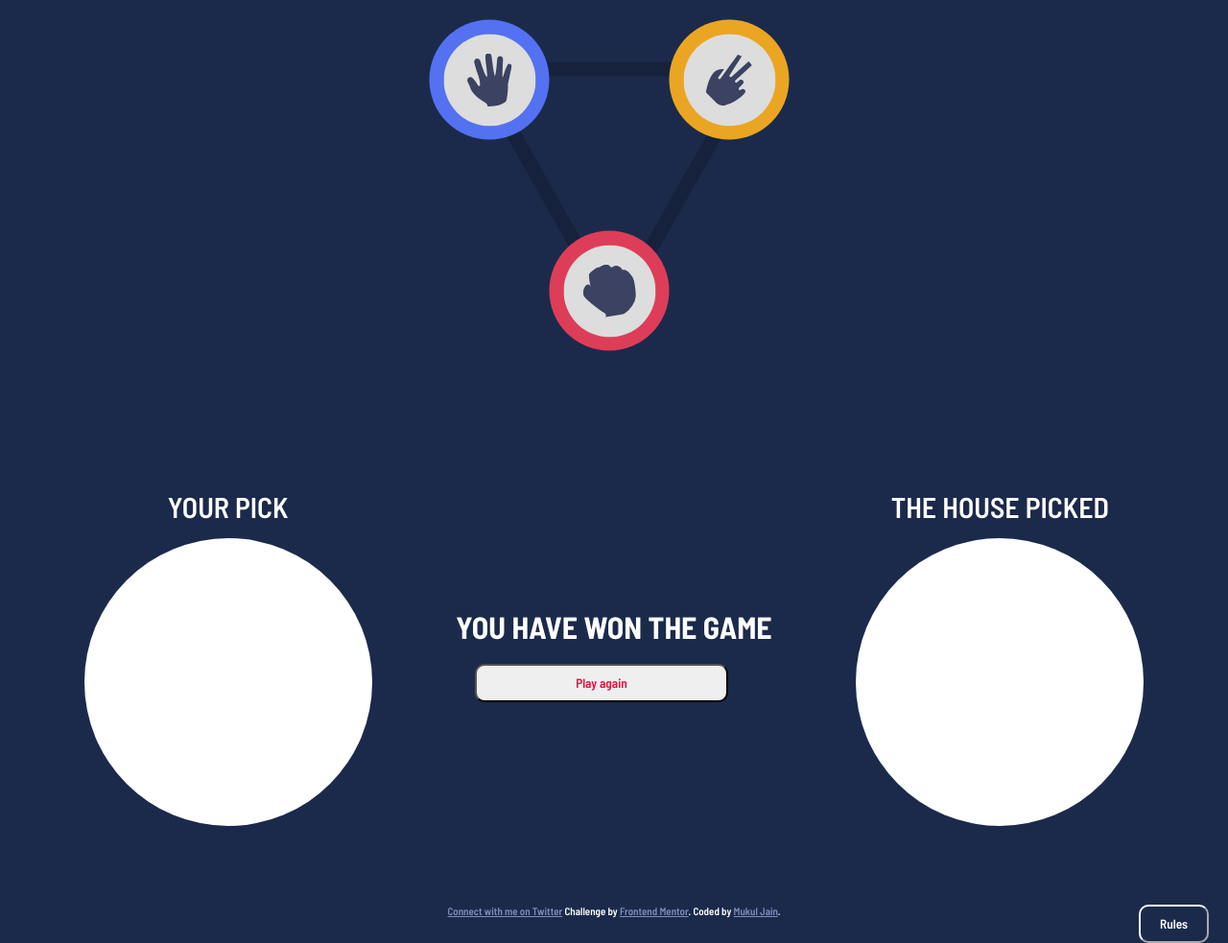
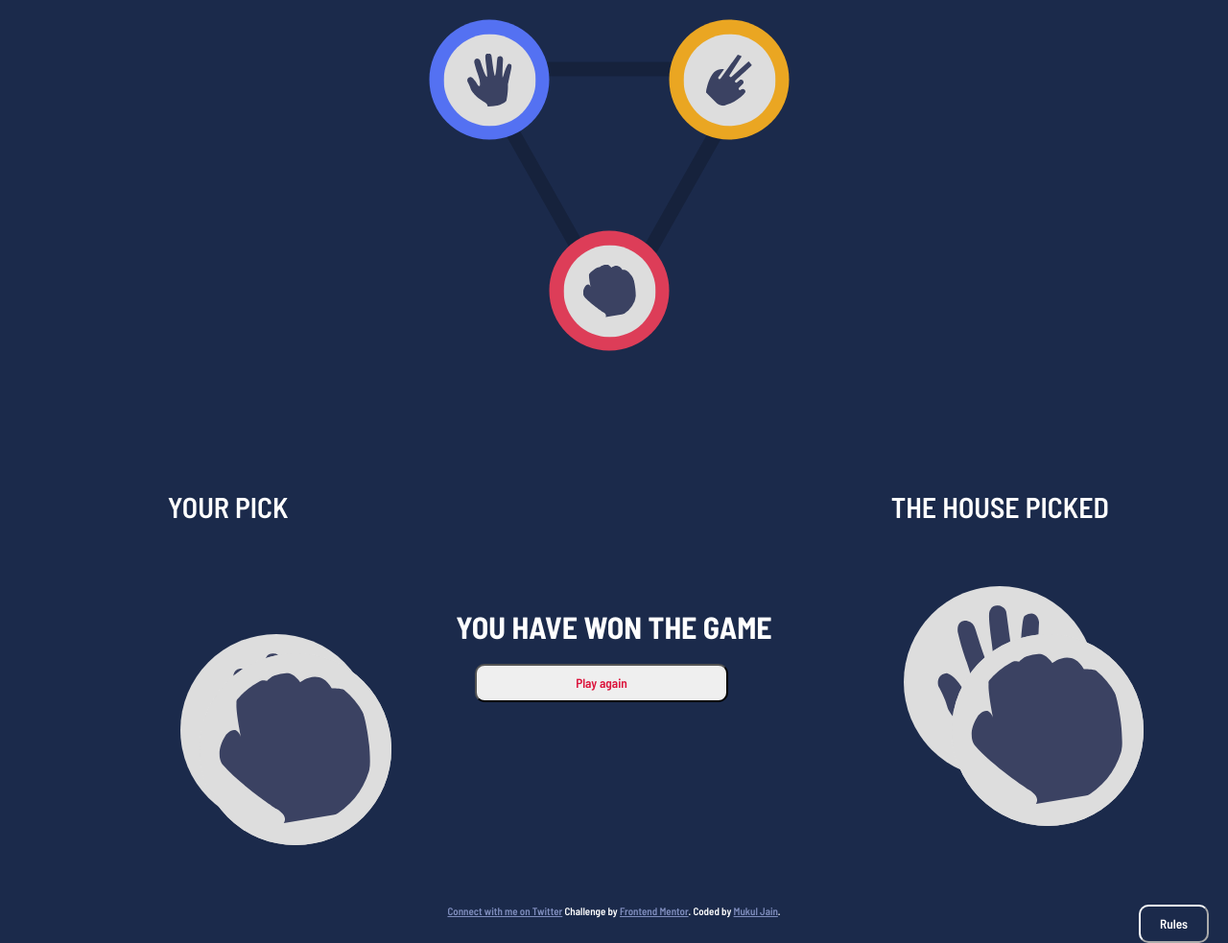
Before and after one commit to Mukulvjain1/Rock-paper-scissors-game, a plain HTML site: page index.html in a window 1280 px wide. Shown: the part 241-1224 px from the top of the page at 96% size. Drawn offline with nearby package versions, Linux system fonts and the light colour scheme.

Commit message:
updated some code

```diff
--- a/index.html
+++ b/index.html
@@ -16,8 +16,6 @@
     />
     <link rel="stylesheet" href="style.css" />
     <title>Rock, Paper, Scissors</title>
-
-
   </head>
   <body>
     <div id="main">
@@ -84,14 +82,37 @@
           </div>
           <div class="res">
             <h1>YOU HAVE <span id="result">WON</span> THE GAME</h1>
-            <button class="resbtn" onclick="open_gameSection()">Play again</button>
+            <button class="resbtn" onclick="open_gameSection()">
+              Play again
+            </button>
           </div>
           <div class="sec1">
             <p>THE HOUSE PICKED</p>
-            <div class="circle"></div>
+            <div class="circle">
+              <div id="selected-paper" class="sel house-paper">
+                <img
+                  src="/images/icon-paper.svg"
+                  alt=""
+                  onclick="close_gameSection()"
+                  class="paper-sel"
+                />
+              </div>
+
+              <div class="sec1">
+                <div id="selected-scissor" class="sel house-scissor">
+                  <img src="/images/icon-scissors.svg" alt=""
+                  onclick="close_gameSection(); handleClick('scissor')"" />
+                </div>
+              </div>
+              <div class="sec1">
+                <div id="selected-stone" class="sel house-stone">
+                  <img src="/images/icon-rock.svg" alt=""
+                  onclick="close_gameSection(); handleClick('stone')"" />
+                </div>
+              </div>
+            </div>
           </div>
         </div>
-
       </div>
     </div>
 
--- a/index.js
+++ b/index.js
@@ -5,6 +5,9 @@ let finalres = document.querySelector("#result");
 let paper = document.querySelector("#selected-paper");
 let scissor = document.querySelector("#selected-scissor");
 let stone = document.querySelector("#selected-stone");
+let house_paper = document.querySelector(".house-paper");
+let house_scissor = document.querySelector(".house-scissor");
+let house_stone = document.querySelector(".house-stone");
 let score=document.querySelector("#score-val");
 let computerChoice;
 let userChoice;
@@ -16,13 +19,17 @@ function resetComputerChoice() {
   if (num == 1) {
     computerChoice = "paper";
     console.log(`computer selected paper`);
+    house_paper.style.display = "block";
   } else if (num == 2) {
     computerChoice = "scissor";
     console.log(`computer selected scissor`);
+    house_scissor.style.display = "block";
   } else {
     computerChoice = "stone";
     console.log(`computer selected stone`);
+    house_stone.style.display = "block";
   }
+
 }
 
 resetComputerChoice(); // Initialize computerChoice on page load
--- a/style.css
+++ b/style.css
@@ -114,8 +114,9 @@ body {
   color: white;
 }
 .sec1 {
-    display: flex;
-  flex-direction: column;
+ display: flex;
+   flex-direction: column;
+  position:relative;
 }
 .sec1 > p {
   font-size: 30px;
@@ -125,37 +126,59 @@ body {
 #selected-paper > img,
 #selected-scissor > img,
 #selected-stone > img {
-  margin: 5px;
-  height: 10rem;
+  height: 20rem;
   border-radius: 50%;
   object-fit: contain;
   background-color: #dddddd;
-  width: 10rem;
+  width: 20rem;
   padding: 20px;
+  cursor: pointer;
+  position: relative;
+  top: 50%;
+  left: 50%;
+  transform: translate(-50%,-50%);
+
+}
+#selected-paper{
+  display: flex;
   align-items: center;
-  cursor: pointer;
+  justify-content: center;
+}
+#selected-paper {
+  background-color: #5471f2;
+
+}
+#selected-scissor {
+  background-color: #eaa622;
+}
+#selected-stone {
+  background-color: #dd3d58;
+}
+#selected-paper,
+#selected-scissor,
+#selected-stone {
+  width: 300px;
+  height: 300px;
+  background-color: transparent;
   display: flex;
   justify-content: center;
   align-items: center;
+  position: absolute;
+  top: 55%;
+  left: 50%;
+  transform: translate(-50%, -50%);
+  border-radius: 50%;
 }
-#selected-paper {
-  width: 100%;
-  height: 100%;
-  background-color: #5471f2;
-  display: none;
+
+#selected-paper > img,
+#selected-scissor > img,
+#selected-stone > img {
+  height: 200px;
+  width: 200px;
+  border-radius: 50%;
+  object-fit: contain;
 }
-#selected-scissor {
-  width: 100%;
-  height: 100%;
-  background-color: #eaa622;
-  display: none;
-}
-#selected-stone {
-  width: 100%;
-  height: 100%;
-  background-color: #dd3d58;
-  display: none;
-}
+
 .sel {
   height: 125px;
   width: 125px;
@@ -169,7 +192,7 @@ body {
   height: 300px;
   width: 300px;
   border-radius: 50%;
-  background-color: #fff;
+  /* background-color: #fff; */
 }
 #rules {
   position: absolute;
```
